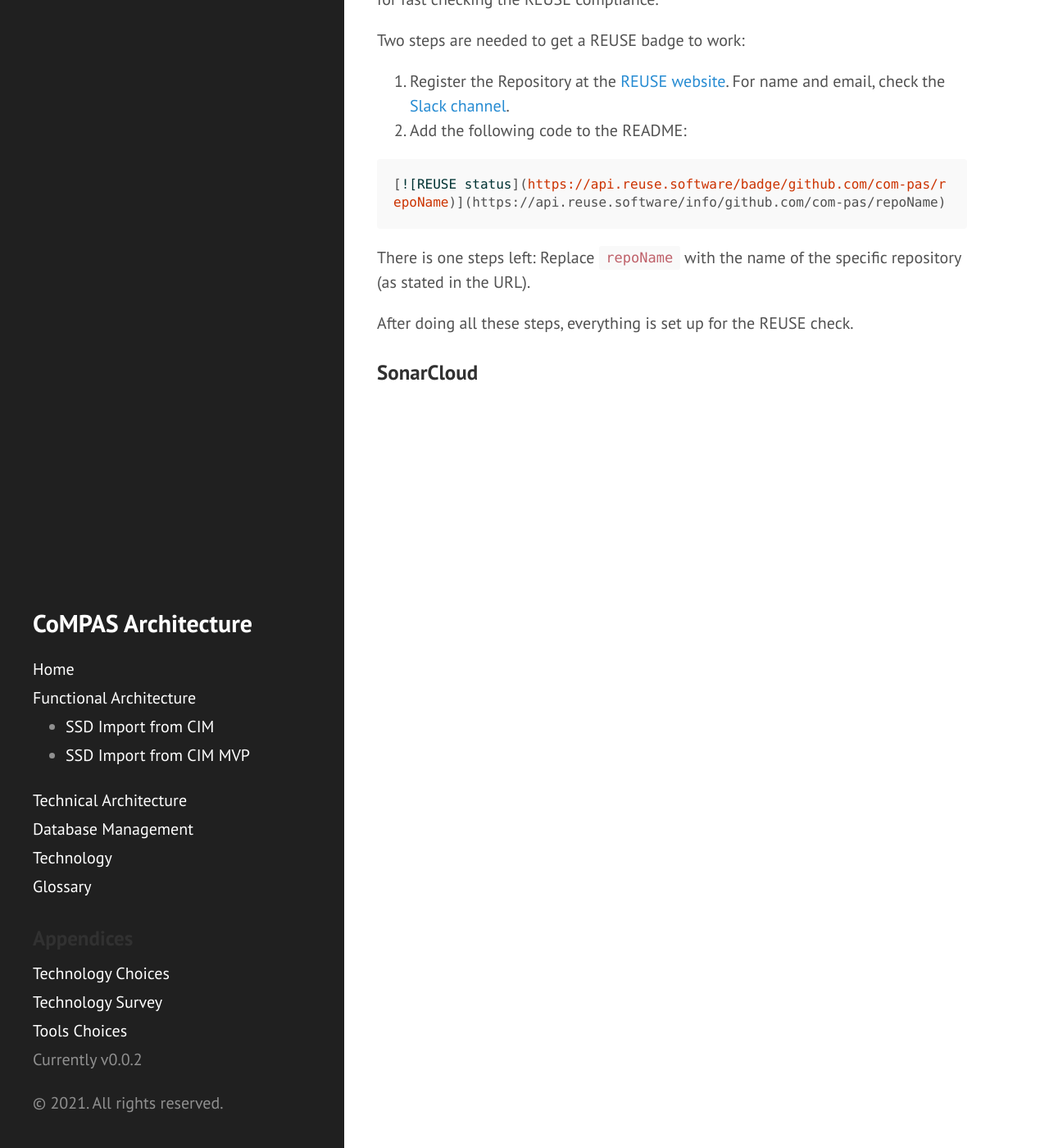
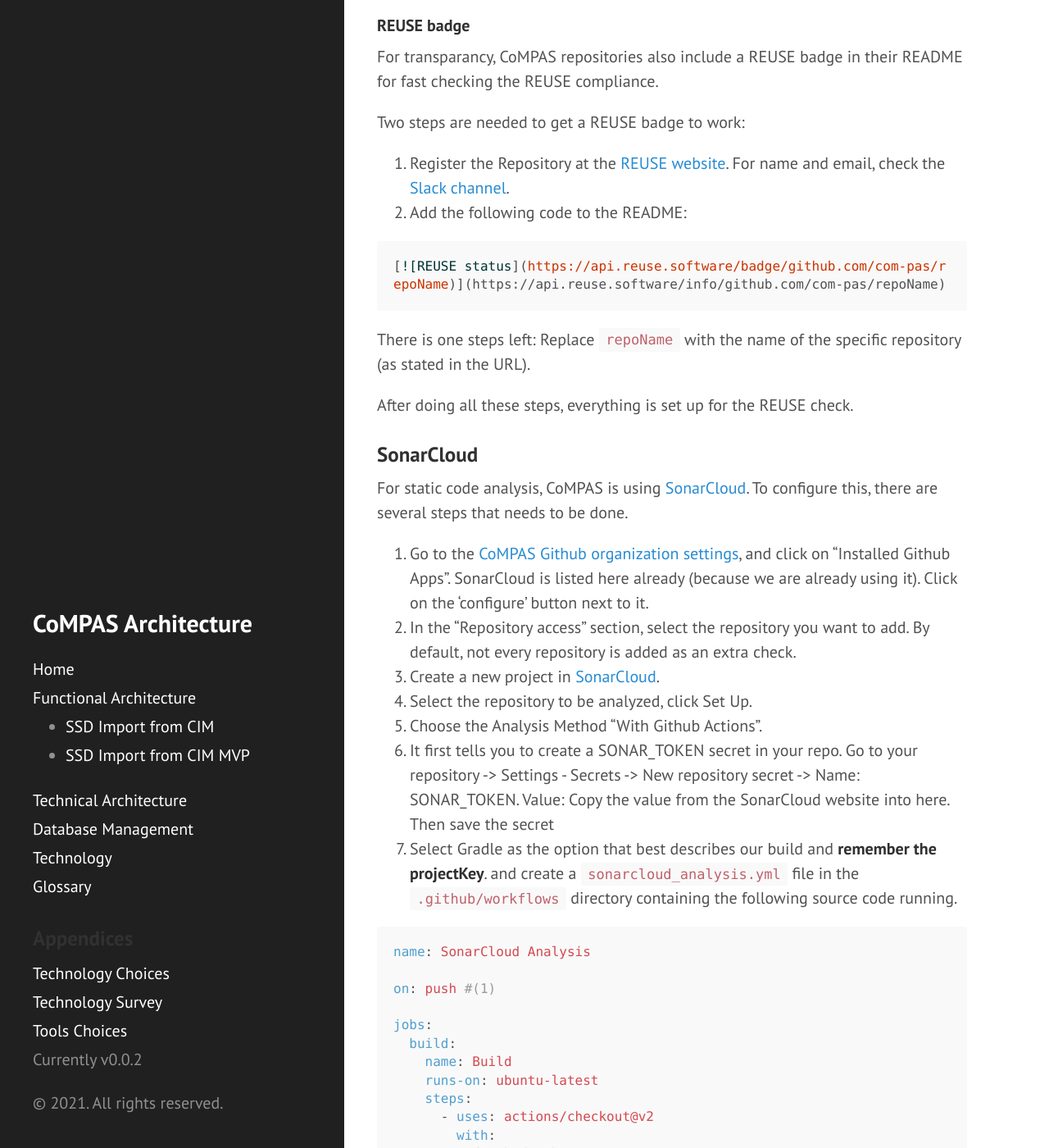
Before and after one commit to com-pas/compas-architecture, a Jekyll site: the page built from technical/GITHUB_ACTIONS.md, in a window 1280 px wide and 1400 px high, scrolled down 2302 px. Shown: the whole window at 82% size. Built offline with Jekyll 4.4.1, drawn with Linux system fonts in a browser that asks for light colours; our own code applies the rules of GitHub Pages for plain Markdown files; some of the changed text lies outside the part shown.

Commit message:
Added SonarCloud Github Action documentation
Signed-off-by: Rob Tjalma <rob@tjalma.com>

````diff
--- a/technical/GITHUB_ACTIONS.md
+++ b/technical/GITHUB_ACTIONS.md
@@ -59,7 +59,7 @@ For keeping our copyright and licensing information up to date and correct, we u
 ```yaml
 name: REUSE Compliance Check
 
-on: push
+on: push #(1)
 
 jobs:
   test:
@@ -69,6 +69,9 @@ jobs:
     - name: REUSE Compliance Check
       uses: fsfe/reuse-action@v1
 ```
+
+A few points to remember:
+- (1): By default, all actions are triggered on a push action.
 
 This is the only thing that has to be done. After this, it will be checked on every push.
 
@@ -89,3 +92,57 @@ There is one steps left: Replace `repoName` with the name of the specific reposi
 After doing all these steps, everything is set up for the REUSE check.
 
 ### SonarCloud
+For static code analysis, CoMPAS is using [SonarCloud](https://sonarcloud.io/). To configure this, there are several steps that needs to be done.
+
+1. Go to the [CoMPAS Github organization settings](https://github.com/organizations/com-pas/settings/profile), and click on "Installed Github Apps". SonarCloud is listed here already (because we are already using it). Click on the 'configure' button next to it.
+2. In the "Repository access" section, select the repository you want to add. By default, not every repository is added as an extra check.
+3. Create a new project in [SonarCloud](https://sonarcloud.io/projects/create).
+4. Select the repository to be analyzed, click Set Up.
+5. Choose the Analysis Method "With Github Actions".
+6. It first tells you to create a SONAR_TOKEN secret in your repo. Go to your repository -> Settings - Secrets -> New repository secret -> Name: SONAR_TOKEN. Value: Copy the value from the SonarCloud website into here. Then save the secret
+7. Select Gradle as the option that best describes our build and **remember the projectKey**. and create a `sonarcloud_analysis.yml` file in the `.github/workflows` directory containing the following source code running.
+
+```yaml
+name: SonarCloud Analysis
+
+on: push #(1)
+
+jobs:
+  build:
+    name: Build
+    runs-on: ubuntu-latest
+    steps:
+      - uses: actions/checkout@v2
+        with:
+          fetch-depth: 0
+      - name: Set up JDK 11
+        uses: actions/setup-java@v1
+        with:
+          java-version: 1.11
+      - name: Cache SonarCloud packages
+        uses: actions/cache@v1
+        with:
+          path: ~/.sonar/cache
+          key: ${{ runner.os }}-sonar
+          restore-keys: ${{ runner.os }}-sonar
+      - name: Cache Gradle packages
+        uses: actions/cache@v1
+        with:
+          path: ~/.gradle/caches
+          key: ${{ runner.os }}-gradle-${{ hashFiles('**/*.gradle') }}
+          restore-keys: ${{ runner.os }}-gradle
+      - name: Build and analyze
+        env:
+          GITHUB_USERNAME: "OWNER" #(2)
+          GITHUB_TOKEN: ${{ secrets.GITHUB_TOKEN }} #(3)
+          SONAR_TOKEN: ${{ secrets.SONAR_TOKEN }}
+        run: ./gradlew build jacocoTestReport sonarqube -Dsonar.projectKey=<insert project key> -Dsonar.organization=com-pas -Dsonar.host.url=https://sonarcloud.io --info #(4)
+```
+
+A few points to remember:
+- (1): By default, all actions are triggered on a push action.
+- (2): Only applicable if your repository is depending on our Github Packages. The GITHUB_TOKEN needs to be set with something (value doesn't matter) to give your access to the Github Packages during build.
+- (3): Again, only applicable if your repository is depending on our Github Packages. The GITHUB_TOKEN gives you access to the Github Packages during build.
+- (4): Replace the `<insert project key>` with the project key you copied.
+
+Once this is set, it's all done!
````
